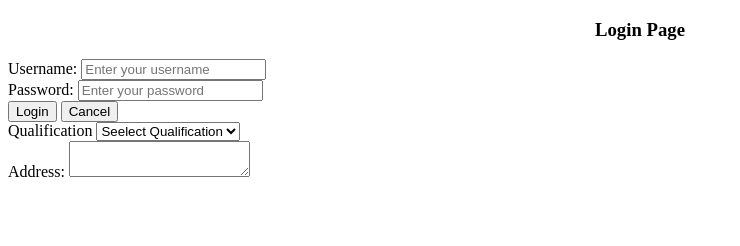
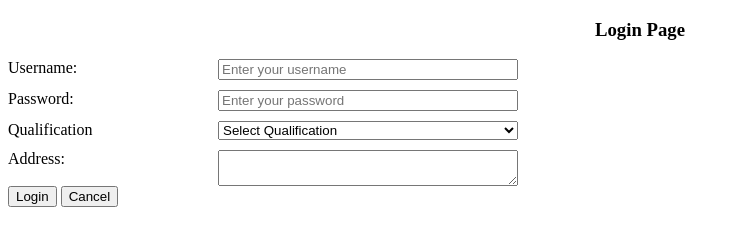
Before and after one commit to ravardh/Web_DS, a plain HTML site: page fomsInHTML/index.html in a window 1280 px wide. Shown: the whole page, without its empty margins (0-740 px from the left). Drawn offline with Linux system fonts and the light colour scheme.

Commit message:
js added

```diff
--- a/fomsInHTML/index.html
+++ b/fomsInHTML/index.html
@@ -4,48 +4,46 @@
     <meta charset="UTF-8" />
     <meta name="viewport" content="width=device-width, initial-scale=1.0" />
     <title>login form</title>
+    <link rel="stylesheet" href="style.css">
   </head>
   <body>
     <section>
       <h3 align="center">Login Page</h3>
-      <div>
+      <div class="formFeild">
         <label for="username">Username:</label>
         <input
           type="text"
           name="username"
-          id=""
+          id="username"
           placeholder="Enter your username"
         />
-      </div>
-      <div>
+
         <label for="password">Password:</label>
         <input
           type="password"
           name="password"
-          id=""
+          id="password"
           placeholder="Enter your password"
         />
-      </div>
-      <button>Login</button>
-      <button>Cancel</button>
-      <div>
+
         <label for="qualification">Qualification</label>
-        <select name="qualification" id="">
-          <option value="">Seelect Qualification</option>
-          <option value="">10th</option>
-          <option value="">11th</option>
-          <option value="">12th</option>
-          <option value="">13th</option>
-          <option value="">14th</option>
-          <option value="">15th</option>
-          <option value="">16th</option>
+        <select name="qualification" id="qualification">
+          <option value="">Select Qualification</option>
+          <option value="10">Matriculation</option>
+          <option value="12">Intermediate</option>
+          <option value="UG">Graduation</option>
+          <option value="PG">Post Graduation</option>
+          <option value="PhD">Doctrate</option>
         </select>
+
+        <label for="address">Address:</label>
+        <textarea name="address" id="address"></textarea>
       </div>
 
-      <div>
-        <label for="address">Address:</label>
-        <textarea name="address" id=""></textarea>
-      </div>
+      <button onclick="login()">Login</button>
+      <button>Cancel</button>
     </section>
+
+    <script src="script.js"></script>
   </body>
 </html>
--- /dev/null
+++ b/fomsInHTML/script.js
@@ -0,0 +1,8 @@
+function login() {
+  const unm = document.getElementById("username").value;
+  const pass = document.getElementById("password").value;
+  const quali = document.getElementById("qualification").value;
+  const add = document.getElementById("address").value;
+
+  console.log(unm, pass, add, quali);
+}
--- /dev/null
+++ b/fomsInHTML/style.css
@@ -0,0 +1,5 @@
+.formFeild{
+    display: grid;
+    grid-template-columns: 200px 300px;
+    gap: 10px;
+}
```
Also changed, not shown: loginRegisterFrom/index.html (+1 -1 lines), loginRegisterFrom/style.css (+15 -0 lines), loginWithBootStrap/index.html (+2 -0 lines), table/index.html (+12 -1 lines), table/style.css (added, +22 -0 lines).
